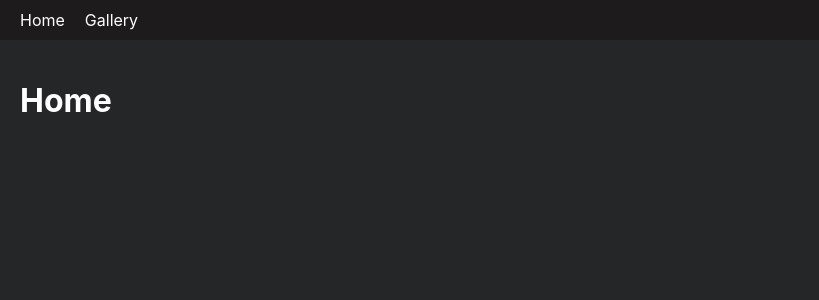
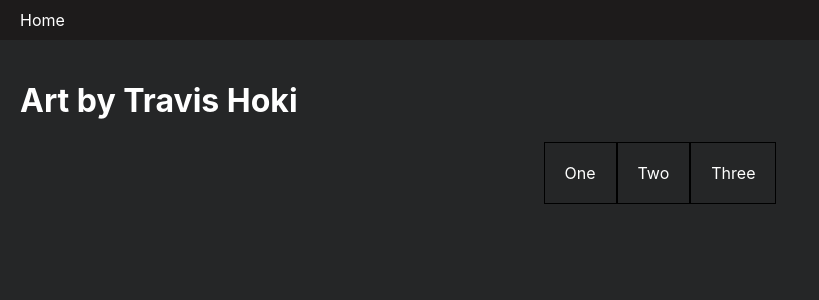
Before and after one commit to travishoki/art, a React (Create React App) app: page / in a window 1280 px wide. Shown: the top 300 px of the page, without its empty margins (0-819 px from the left). Built offline with nearby package versions, Linux system fonts and the light colour scheme.

Commit message:
project page

```diff
--- a/package.json
+++ b/package.json
@@ -42,6 +42,8 @@
     ]
   },
   "devDependencies": {
+    "@types/lodash": "^4.17.13",
+    "lodash": "^4.17.21",
     "prettier": "^3.3.3"
   }
 }
--- a/src/App.tsx
+++ b/src/App.tsx
@@ -1,10 +1,10 @@
 import React from 'react';
 import { Route, BrowserRouter as Router, Routes } from 'react-router-dom';
 import './App.css';
-import { Home } from './pages/Home/Home';
 import { Gallery } from './pages/Gallery/Gallery';
 import { NoPage } from './pages/NoPage/NoPage';
 import { Header } from './Header/Header';
+import { Project } from './pages/Project/Project';
 
 export const App = () => {
 	return (
@@ -12,8 +12,8 @@ export const App = () => {
 			<Header />
 			<div id="content">
 				<Routes>
-					<Route index path="/" element={<Home />} />
-					<Route path="/gallery" element={<Gallery />} />
+					<Route index path="/" element={<Gallery />} />
+					<Route path="/gallery/:id" element={<Project />} />
 					<Route path="*" element={<NoPage />} />
 				</Routes>
 			</div>
--- a/src/Header/Header.tsx
+++ b/src/Header/Header.tsx
@@ -10,9 +10,6 @@ export const Header = () => {
 					<li>
 						<Link to="/">Home</Link>
 					</li>
-					<li>
-						<Link to="gallery">Gallery</Link>
-					</li>
 				</ul>
 			</nav>
 		</header>
--- /dev/null
+++ b/src/const.ts
@@ -0,0 +1,16 @@
+import { ImageType } from './pages/Gallery/types';
+
+export const IMAGES: ImageType[] = [
+	{
+		id: '1',
+		title: 'One',
+	},
+	{
+		id: '2',
+		title: 'Two',
+	},
+	{
+		id: '3',
+		title: 'Three',
+	},
+];
--- a/src/pages/Gallery/Gallery.css
+++ b/src/pages/Gallery/Gallery.css
@@ -14,3 +14,7 @@
 	border: solid 1px black;
 	padding: 20px;
 }
+
+.gallery ul li a {
+	text-decoration: none;
+}
--- a/src/pages/Gallery/Gallery.tsx
+++ b/src/pages/Gallery/Gallery.tsx
@@ -1,29 +1,14 @@
 import React from 'react';
+import { IMAGES } from '../../const';
 import { GalleryItem } from './GalleryItem';
-import { ImageType } from './types';
 import './Gallery.css';
-
-const images: ImageType[] = [
-	{
-		id: '1',
-		title: 'one',
-	},
-	{
-		id: '2',
-		title: 'two',
-	},
-	{
-		id: '3',
-		title: 'three',
-	},
-];
 
 export const Gallery = () => {
 	return (
 		<div className="gallery">
-			<h1>Gallery</h1>
+			<h1>Art by Travis Hoki</h1>
 			<ul>
-				{images.map((image, index) => (
+				{IMAGES.map((image, index) => (
 					<GalleryItem key={index} {...image}></GalleryItem>
 				))}
 			</ul>
--- a/src/pages/Gallery/GalleryItem.tsx
+++ b/src/pages/Gallery/GalleryItem.tsx
@@ -1,8 +1,13 @@
 import React from 'react';
 import { ImageType } from './types';
+import { Link } from 'react-router-dom';
 
-export const GalleryItem = ({ title }: GalleryItemProps) => {
-	return <li>{title}</li>;
+export const GalleryItem = ({ id, title }: GalleryItemProps) => {
+	return (
+		<li>
+			<Link to={`/gallery/${id}`}>{title}</Link>
+		</li>
+	);
 };
 
 type GalleryItemProps = ImageType;
--- a/src/pages/Home/Home.tsx
+++ /dev/null
@@ -1,7 +0,0 @@
-import React from 'react';
-
-export const Home = () => {
-    return (
-        <h1>Home</h1>
-    )
-}
--- /dev/null
+++ b/src/pages/Project/Project.css
@@ -0,0 +1,2 @@
+.project {
+}
--- /dev/null
+++ b/src/pages/Project/Project.tsx
@@ -0,0 +1,16 @@
+import React from 'react';
+import { find } from 'lodash';
+import { useParams } from 'react-router-dom';
+import { IMAGES } from '../../const';
+
+export const Project = () => {
+	const params = useParams();
+	const { id } = params;
+	const project = find(IMAGES, { id });
+
+	return (
+		<div className="project">
+			<h1>{project?.title}</h1>
+		</div>
+	);
+};
```
Also changed, not shown: src/pages/Home/Home.css (deleted, +0 -17 lines), 1 other file (tests, documents, lock files or other folders).
